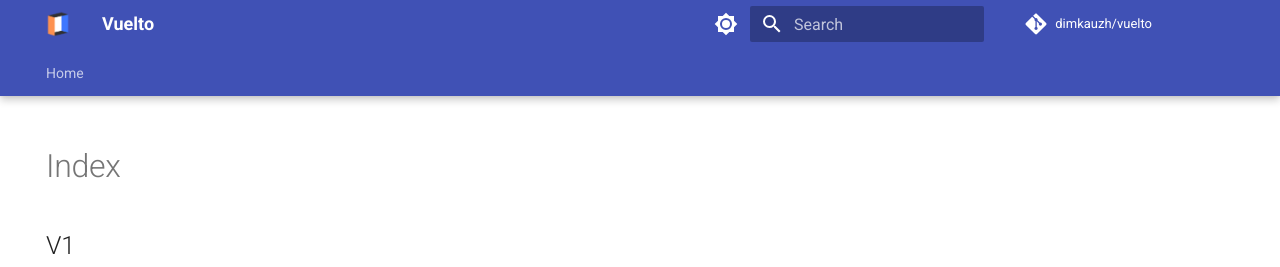
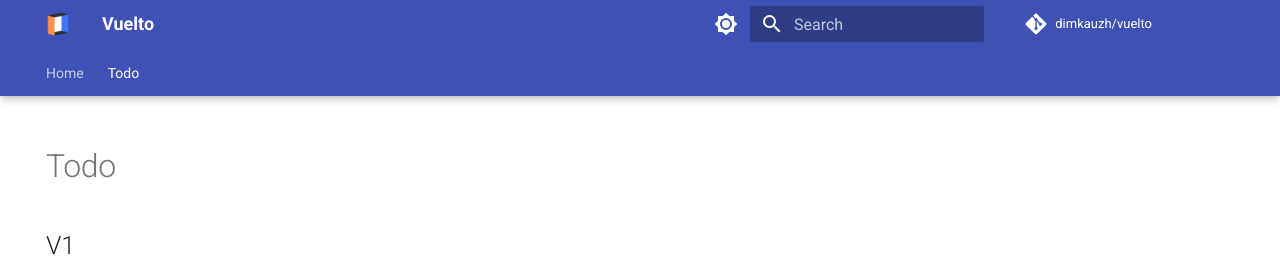
Before and after one commit to vuelto-org/vuelto, an MkDocs documentation site: the page built from docs/todo/index.md, in a window 1280 px wide and 900 px high. Shown: the top 267 px of the window. Built offline with MkDocs 1.6.1 and Material for MkDocs 9.7.7, drawn with Linux system fonts in a browser that asks for light colours; comment, search, counter and statistics services are not loaded.

Commit message:
Update mkdocs.yml

```diff
--- a/mkdocs.yml
+++ b/mkdocs.yml
@@ -6,6 +6,7 @@ repo_url: https://github.com/dimkauzh/vuelto
 
 nav:
   - Home: "index.md"
+  - Todo: "todo/index.md"
   # - Wiki: "wiki/index.md"
   # - Tutorial: "tutorials/index.md"
 
```
